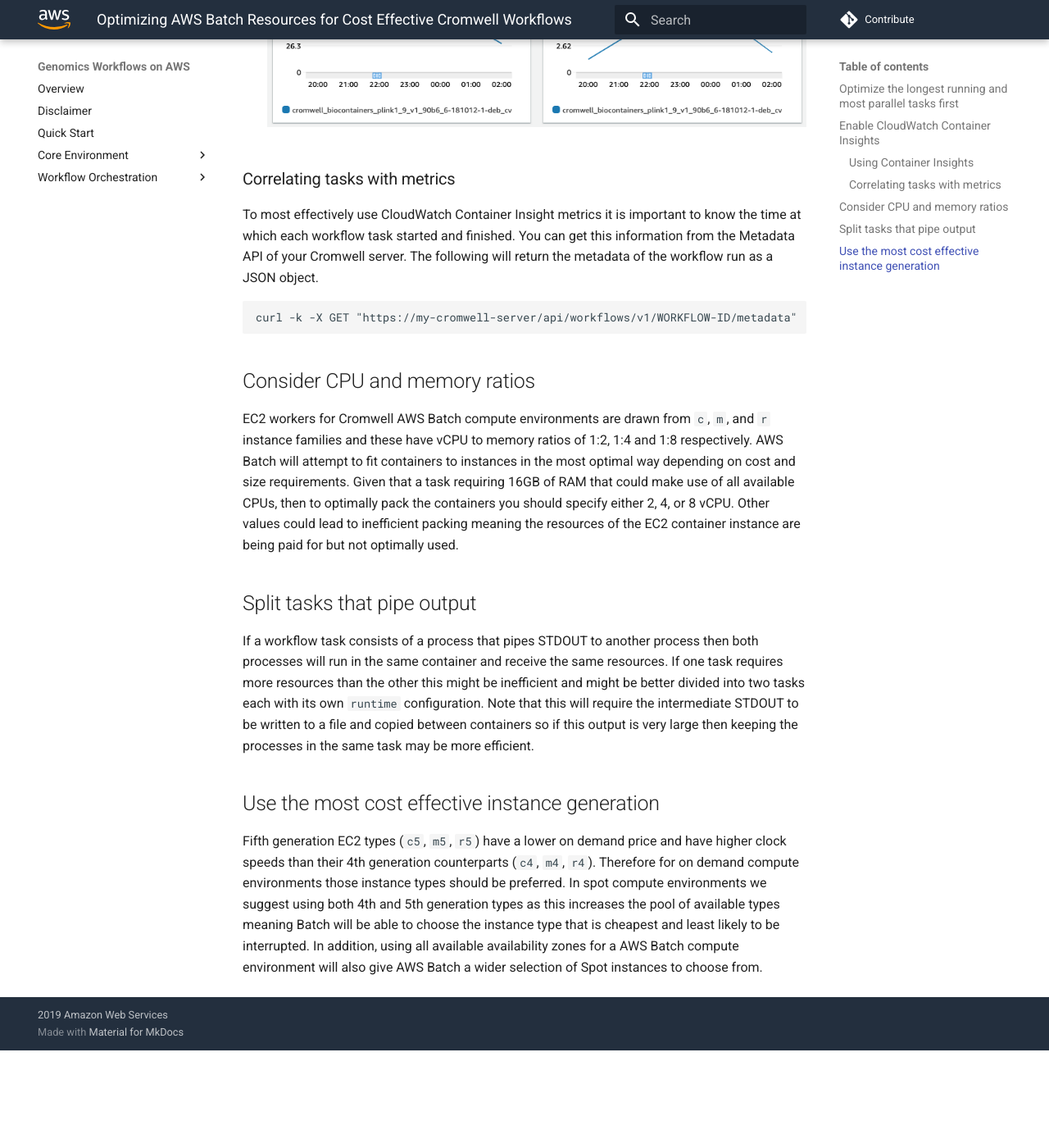
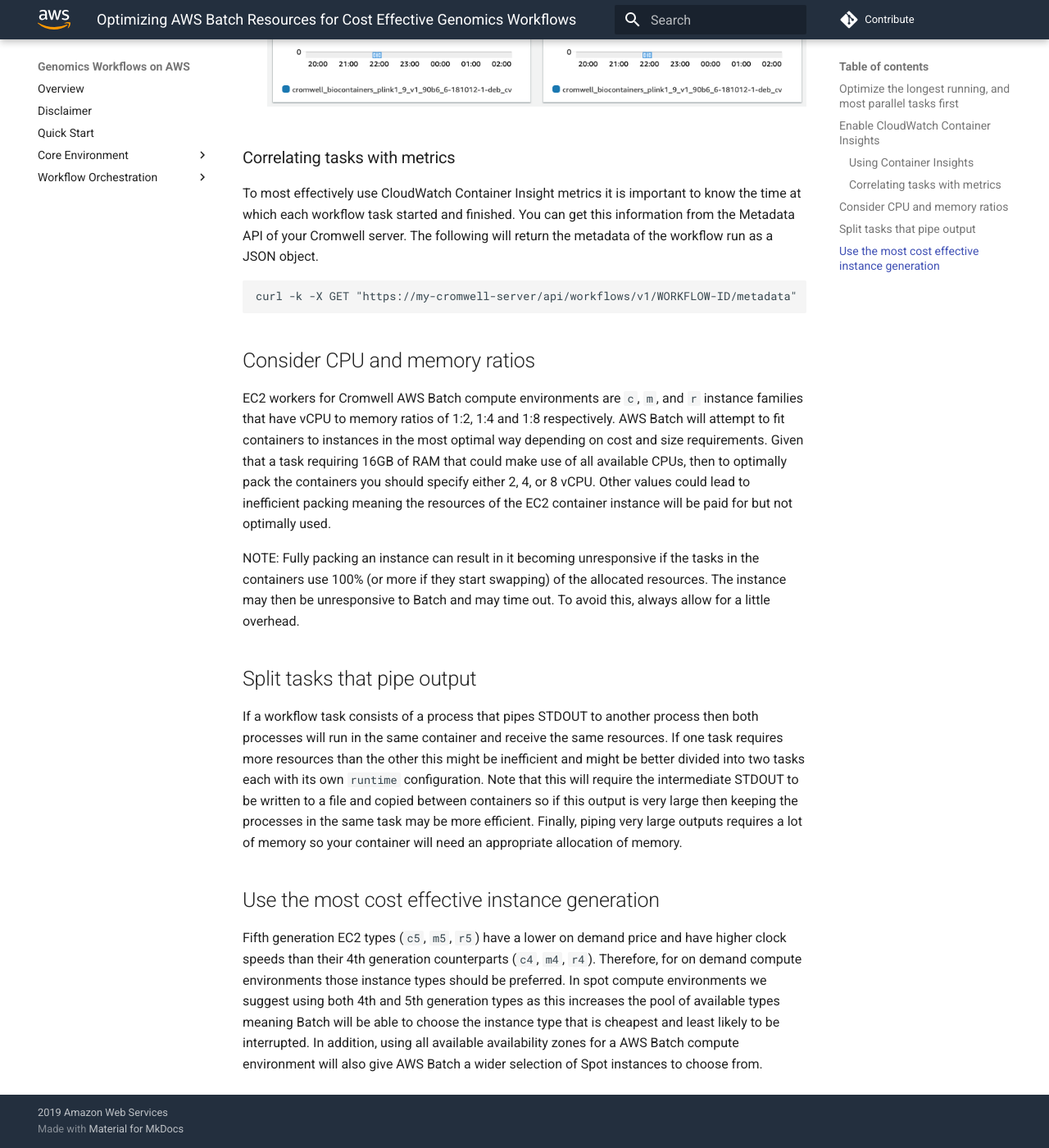
Before and after one commit to aws-samples/aws-genomics-workflows, an MkDocs documentation site: the page built from docs/orchestration/cost-effective-workflows/cost-effective-workflows.md, in a window 1280 px wide and 1400 px high, scrolled down 3462 px. Shown: the whole window at 82% size. Built offline with MkDocs 1.6.1 and Material for MkDocs 9.7.7, drawn with Linux system fonts in a browser that asks for light colours; comment, search, counter and statistics services are not loaded; before the commit the page ends 4743 px from its top, so only the background shows below that; some of the changed text lies outside the part shown.

Commit message:
generalized cost-optimization information

````diff
--- a/docs/orchestration/cromwell/cromwell-cost-effective-workflows.md
+++ b/docs/orchestration/cost-effective-workflows/cost-effective-workflows.md
@@ -1,6 +1,6 @@
-# Optimizing AWS Batch Resources for Cost Effective Cromwell Workflows
+# Optimizing AWS Batch Resources for Cost Effective Genomics Workflows
 
-Tasks in a Cromwell workflow run in Docker containers. Each task contains a `runtime` definition that specifies the
+Tasks in a workflow run in Docker containers. Each task contains a `runtime` definition that specifies the
 number of CPUs and amount of RAM allocated to the task.
 
 ```
@@ -14,21 +14,21 @@
 The amount of resource allocated to each container ultimately impacts the cost to run a workflow. Optimally allocating
 resources leads to cost efficiency. The following suggestions can help to “right size” your workflow.
 
-## Optimize the longest running and most parallel tasks first
+## Optimize the longest running, and most parallel tasks first
 
-With AWS Batch you pay for what you use so it makes most sense to focus on those tasks that run the longest as well as those
+With AWS Batch you pay for what you use, so it makes most sense to focus on those tasks that run the longest as well as those
 that have the largest scatters (parallel tasks) as they will make up the majority of the workflow runtime and contribute
  most to the cost.
 
 ## Enable CloudWatch Container Insights
 
 CloudWatch container insights provides detailed monitoring of ECS clusters as well as containers running on those
-clusters. Because AWS Batch compute environments are managed ECS clusters, enabling container insights on those
-clusters will show how the cluster is being utilized during a workflow run. Currently cluster insights can be enabled
+clusters. AWS Batch compute environments are managed ECS clusters, enabling container insights on those
+clusters will show how the cluster utilization during a workflow run. Currently, cluster insights can be enabled
 using the AWS CLI. To do this we need the name of the ECS cluster that is managed by the AWS Batch Compute Environment.
 
 
-1. From the AWS Batch console, identify the Compute Environment(s) of interest
+1. From the AWS Batch console, identify the Batch Compute Environment(s) of interest
 
     ![ScreenShot1](images/ScreenShot1.png)
 1. Click on the link of the environment and note the ECS Cluster Name
@@ -78,12 +78,16 @@
 
 ## Consider CPU and memory ratios
 
-EC2 workers for Cromwell AWS Batch compute environments are drawn from `c`, `m`, and `r` instance families and these
+EC2 workers for Cromwell AWS Batch compute environments are `c`, `m`, and `r` instance families that
 have vCPU to memory ratios of 1:2, 1:4 and 1:8 respectively. AWS Batch will attempt to fit containers to instances in
 the most optimal way depending on cost and size requirements. Given that a task requiring 16GB of RAM that could make
 use of all available CPUs, then to optimally pack the containers you should specify either 2, 4, or 8 vCPU. Other
-values could lead to inefficient packing meaning the resources of the EC2 container instance are being paid for but
+values could lead to inefficient packing meaning the resources of the EC2 container instance will be paid for but
 not optimally used.
+
+NOTE: Fully packing an instance can result in it becoming unresponsive if the tasks in the containers use 100%
+(or more if they start swapping) of the allocated resources. The instance may then be unresponsive to Batch and may
+time out. To avoid this, always allow for a little overhead.
 
 ## Split tasks that pipe output
 
@@ -91,13 +95,14 @@
 container and receive the same resources. If one task requires more resources than the other this might be inefficient
 and  might be better divided into two tasks each with its own `runtime` configuration. Note that this will require the
 intermediate STDOUT to be written to a file and copied between containers so if this output is very large then keeping
-the processes in the same task may be more efficient.
+the processes in the same task may be more efficient. Finally, piping very large outputs requires a lot of memory so
+your container will need an appropriate allocation of memory.
 
 ## Use the most cost effective instance generation
 
 Fifth generation EC2 types (`c5`, `m5`, `r5`) have a lower on demand price and have higher clock speeds than their 4th
-generation counterparts (`c4`, `m4`, `r4`). Therefore for on demand compute environments those instance types should be
+generation counterparts (`c4`, `m4`, `r4`). Therefore, for on demand compute environments those instance types should be
 preferred. In spot compute environments we suggest using both 4th and 5th generation types as this increases the pool of
- available types meaning Batch will be able to choose the instance type that is cheapest and least likely to be
- interrupted. In addition, using all available availability zones for a AWS Batch compute environment will also give
- AWS Batch a wider selection of Spot instances to choose from.
+available types meaning Batch will be able to choose the instance type that is cheapest and least likely to be
+interrupted. In addition, using all available availability zones for a AWS Batch compute environment will also give
+AWS Batch a wider selection of Spot instances to choose from.
````
Also changed, not shown: docs/orchestration/cromwell/cromwell-overview.md (+1 -1 lines), docs/orchestration/nextflow/nextflow-overview.md (+3 -0 lines), docs/orchestration/step-functions/step-functions-overview.md (+3 -0 lines), docs/orchestration/cost-effective-workflows/images/ClusterDashboard.png (renamed from docs/orchestration/cromwell/images/ClusterDashboard.png), docs/orchestration/cost-effective-workflows/images/ScreenShot1.png (renamed from docs/orchestration/cromwell/images/ScreenShot1.png), docs/orchestration/cost-effective-workflows/images/ScreenShot1a.png (renamed from docs/orchestration/cromwell/images/ScreenShot1a.png), docs/orchestration/cost-effective-workflows/images/ScreenShot2.png (renamed from docs/orchestration/cromwell/images/ScreenShot2.png), docs/orchestration/cost-effective-workflows/images/ScreenShot3.png (renamed from docs/orchestration/cromwell/images/ScreenShot3.png), docs/orchestration/cost-effective-workflows/images/TaskDashboard.png (renamed from docs/orchestration/cromwell/images/TaskDashboard.png).
